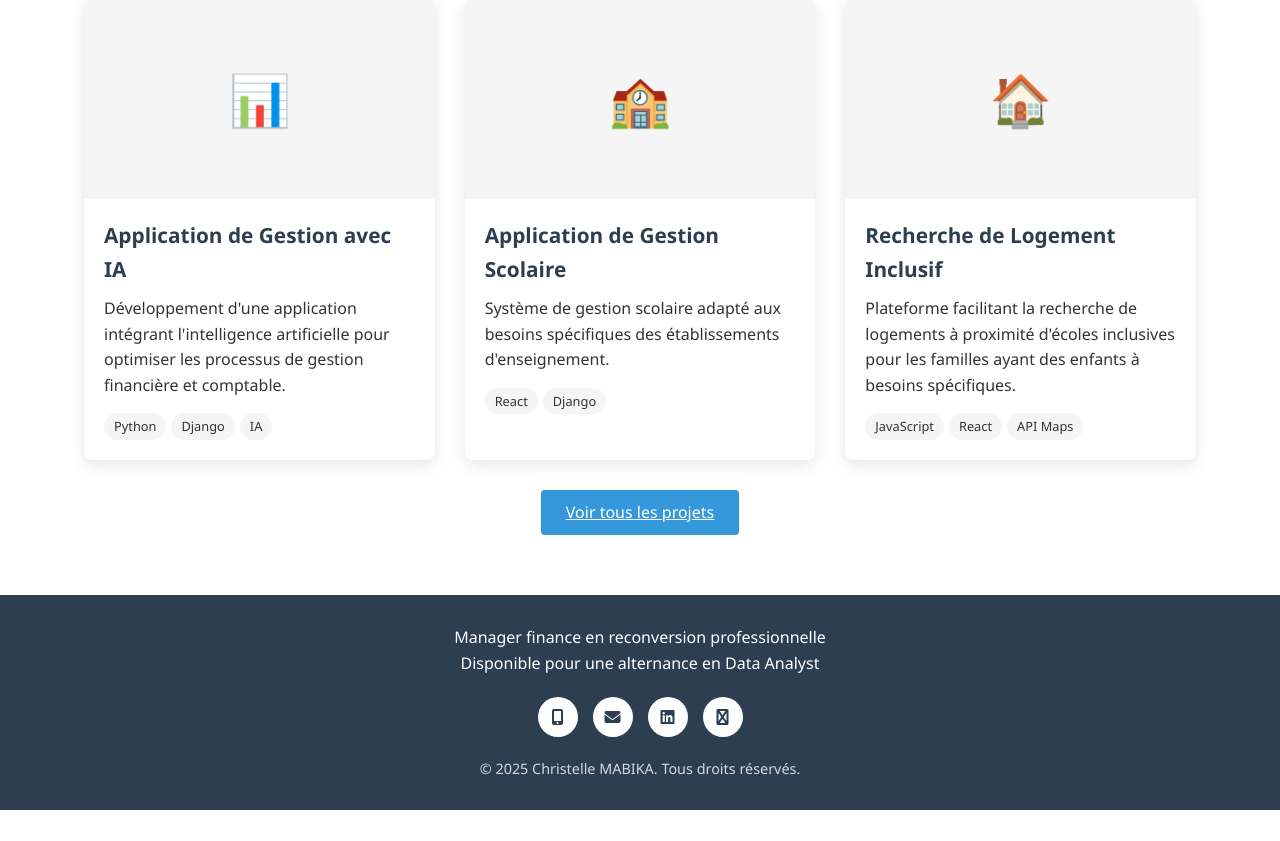
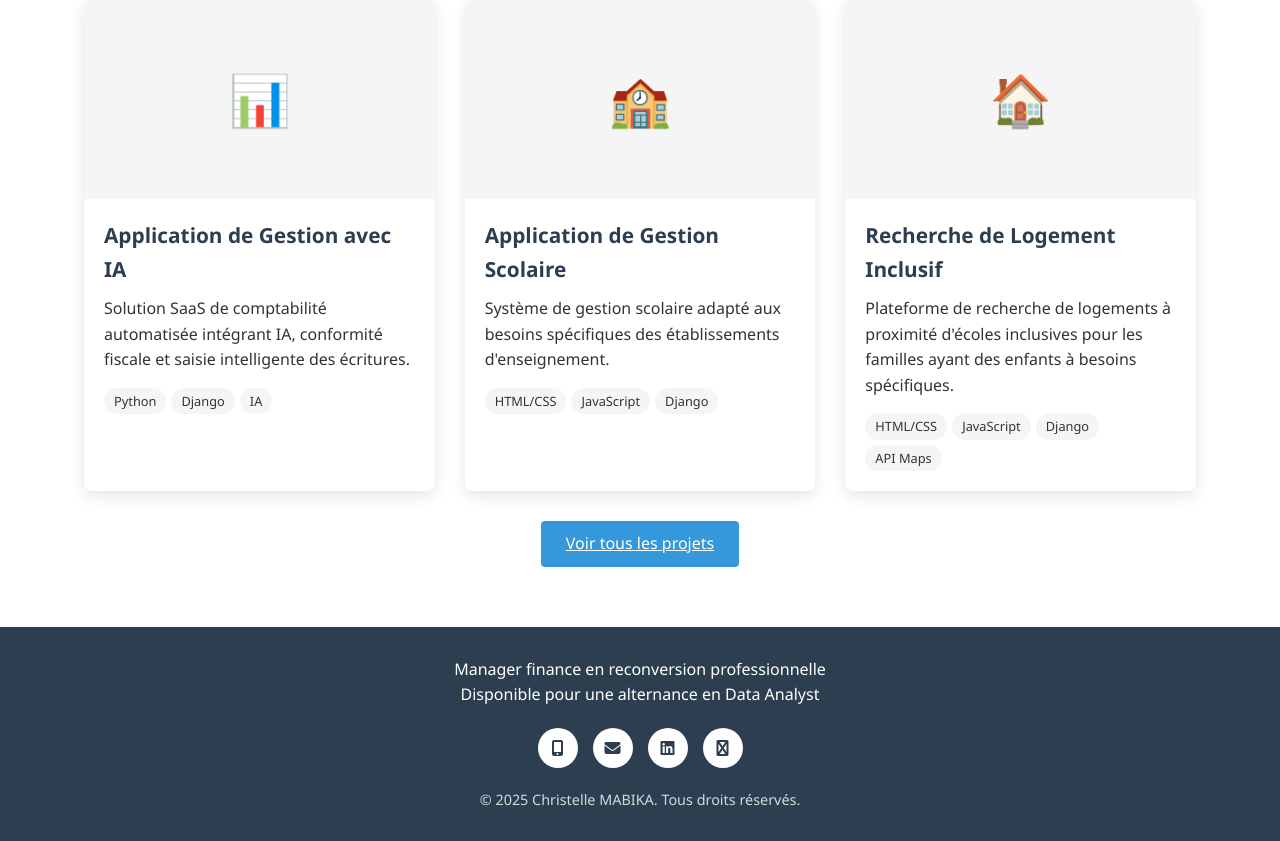
Before and after one commit to ChristelleMab/portfolio, a Django app: page / in a window 1280 px wide. Shown: the part 1666-2507 px from the top of the page. Before the commit the page ends 2476 px from the top, so only its background shows below. Run offline with Django 5.2, Linux system fonts and the light colour scheme.

Commit message:
Mise à jour du template index.html et projets

```diff
--- a/portfolio/templates/portfolio/index.html
+++ b/portfolio/templates/portfolio/index.html
@@ -65,7 +65,7 @@
                 <div class="project-img">📊</div>
                 <div class="project-content">
                     <h3 class="project-title">Application de Gestion avec IA</h3>
-                    <p>Développement d'une application intégrant l'intelligence artificielle pour optimiser les processus de gestion financière et comptable.</p>
+                    <p>Solution SaaS de comptabilité automatisée intégrant IA, conformité fiscale et saisie intelligente des écritures.</p>
                     <div class="project-tech">
                         <span class="tech-tag">Python</span>
                         <span class="tech-tag">Django</span>
@@ -79,7 +79,8 @@
                     <h3 class="project-title">Application de Gestion Scolaire</h3>
                     <p>Système de gestion scolaire adapté aux besoins spécifiques des établissements d'enseignement.</p>
                     <div class="project-tech">
-                        <span class="tech-tag">React</span>
+                        <span class="tech-tag">HTML/CSS</span>
+                        <span class="tech-tag">JavaScript</span>
                         <span class="tech-tag">Django</span>
                     </div>
                 </div>
@@ -88,10 +89,11 @@
                 <div class="project-img">🏠</div>
                 <div class="project-content">
                     <h3 class="project-title">Recherche de Logement Inclusif</h3>
-                    <p>Plateforme facilitant la recherche de logements à proximité d'écoles inclusives pour les familles ayant des enfants à besoins spécifiques.</p>
+                    <p>Plateforme de recherche de logements à proximité d'écoles inclusives pour les familles ayant des enfants à besoins spécifiques.</p>
                     <div class="project-tech">
+                        <span class="tech-tag">HTML/CSS</span>
                         <span class="tech-tag">JavaScript</span>
-                        <span class="tech-tag">React</span>
+                        <span class="tech-tag">Django</span>
                         <span class="tech-tag">API Maps</span>
                     </div>
                 </div>
```
Also changed, not shown: portfolio/templates/portfolio/projects.html (+6 -4 lines), 1 other file.
